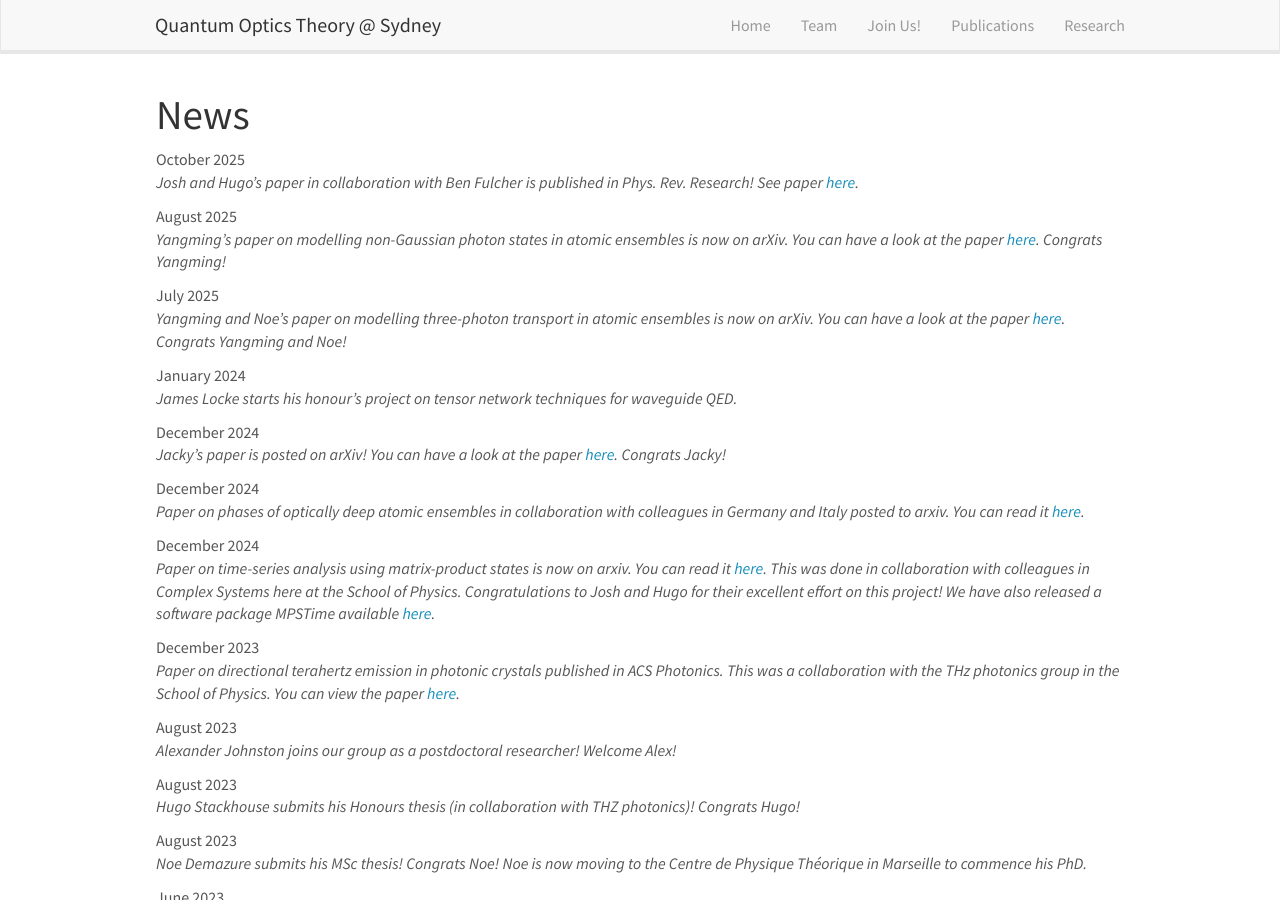
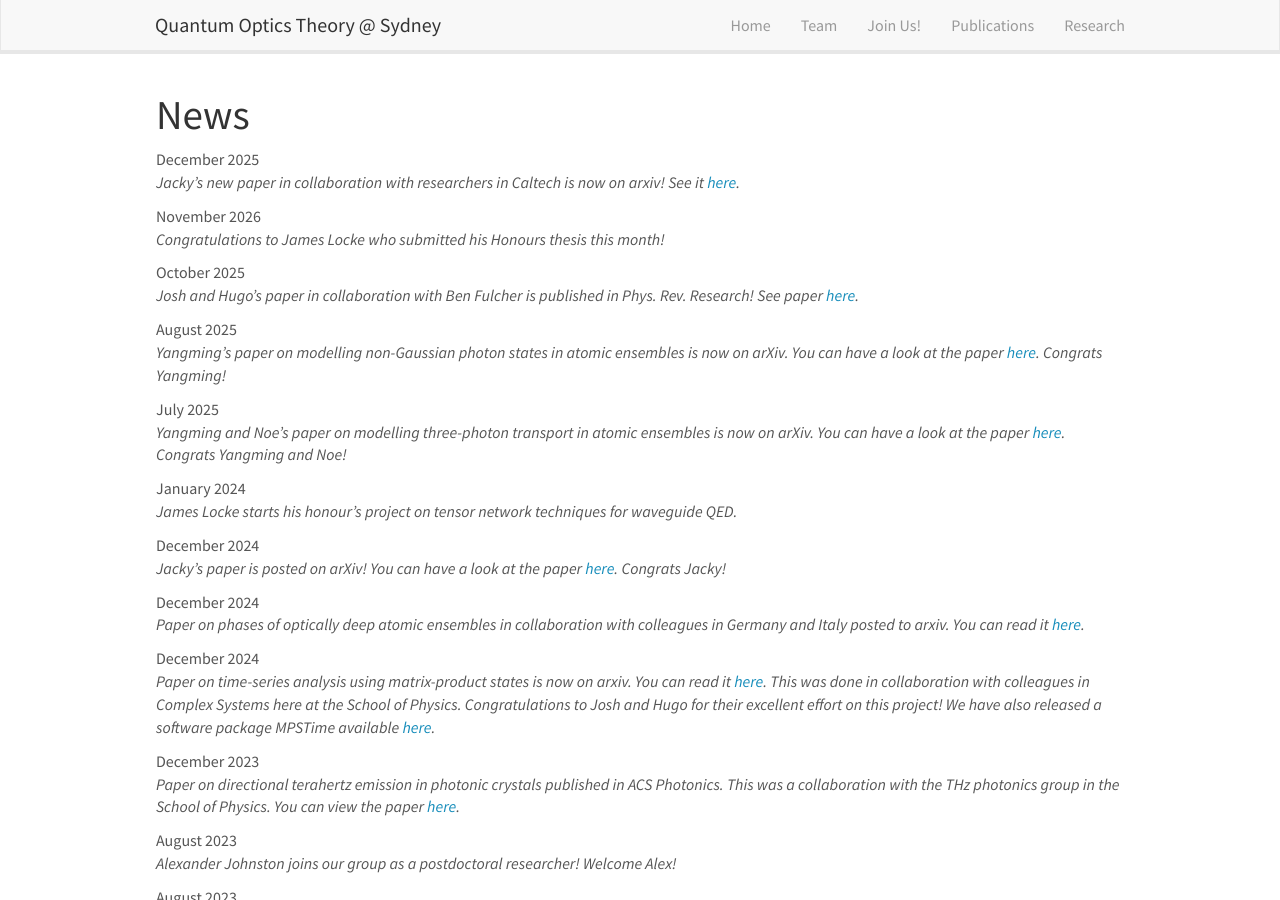
Before and after one commit to quantumOpticsTheorySydney/quantumOpticsTheorySydney.github.io, a Jekyll site: the page built from _pages/allnews.md, in a window 1280 px wide and 900 px high. Built offline with Jekyll 4.4.1, drawn with Linux system fonts in a browser that asks for light colours; nearby versions of some CDN libraries.

Commit message:
Added some new news for end of 2025.

```diff
--- a/_data/news.yml
+++ b/_data/news.yml
@@ -1,3 +1,10 @@
+- date: December 2025
+  headline: Jacky's new paper in collaboration with researchers in Caltech is now on arxiv! See it <a href="https://arxiv.org/abs/2512.09711">here</a>.
+
+- date: November 2026
+  headline: Congratulations to James Locke who submitted his Honours thesis this month!
+
+
 - date: October 2025
   headline: Josh and Hugo's paper in collaboration with Ben Fulcher is published in Phys. Rev. Research! See paper <a href="https://journals.aps.org/prresearch/abstract/10.1103/61h8-8qr5">here</a>.
 
```
